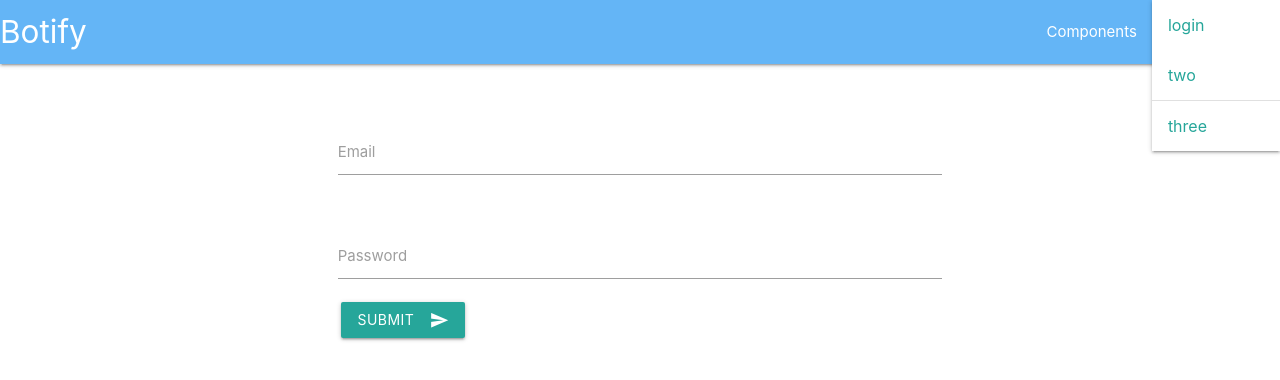
After one commit to squadran2003/botify, a Django app: page /users/login/ in a window 1280 px wide, after a click that opens the changed part. The commit adds this page. Shown: the top 380 px of the page. Run offline with Django 5.2, Linux system fonts and the light colour scheme.

Commit message:
added the ability to login and logout

```diff
--- a/botify/botify/settings.py
+++ b/botify/botify/settings.py
@@ -132,3 +132,5 @@ STATICFILES_DIRS = [
 DEFAULT_AUTO_FIELD = "django.db.models.BigAutoField"
 
 AUTH_USER_MODEL = "customusers.User"
+
+LOGOUT_REDIRECT_URL = "/"
--- a/botify/botify/urls.py
+++ b/botify/botify/urls.py
@@ -18,7 +18,13 @@ from django.contrib import admin
 from django.urls import path
 from .views import index
 
+from django.urls import include  # Import the include function
+
+from django.contrib.auth import views as auth_views  # Import the auth_views module
+from django.conf import settings  # Import the settings module
+
 urlpatterns = [
     path("admin/", admin.site.urls),
-    path("", index),
+    path("", index, name="home"),
+    path("users/", include("customusers.urls"), name="users"),
 ]
--- /dev/null
+++ b/botify/customusers/templates/login.html
@@ -0,0 +1,24 @@
+{% extends 'base.html' %}
+
+{% block content %}
+<div class="container">
+    <form  action="{% url 'login' %}" method="post" style="margin-top: 50px;">
+            {% csrf_token %}
+            <div class="row">
+                <div class="input-field col s12">
+                    <input id="email" name="email" type="email" class="validate">
+                    <label for="email">Email</label>
+                </div>
+            </div>
+            <div class="row">
+                <div class="input-field col s12">
+                <input id="password" type="password" name="password" class="validate">
+                <label for="password">Password</label>
+                </div>
+                <button class="btn waves-effect waves-light" style="margin-left: 15px" type="submit" name="action">Submit
+                    <i class="material-icons right">send</i>
+            </div>
+    </form>
+</div>
+
+{% endblock %}
--- /dev/null
+++ b/botify/customusers/urls.py
@@ -0,0 +1,7 @@
+from customusers.views import LoginView, LogoutView
+from django.urls import path
+
+urlpatterns = [
+    path('login/', LoginView.as_view(), name='login'),
+    path('logout/', LogoutView.as_view(), name='logout'),
+]
--- a/botify/customusers/views.py
+++ b/botify/customusers/views.py
@@ -1,3 +1,25 @@
 from django.shortcuts import render
+from django.views import View
+from django.contrib.auth import authenticate, login, logout
+from django.shortcuts import redirect
 
-# Create your views here.
+
+class LoginView(View):
+    def get(self, request):
+        return render(request, 'login.html')
+
+    def post(self, request):
+        user = authenticate(email=request.POST['email'], password=request.POST['password'])
+        if user:
+            # handle successful login
+            login(request, user)
+            return render(request, 'index.html')
+        else:
+            error = "Invalid email or password"
+            return render(request, 'login.html', {'error': error})
+
+
+class LogoutView(View):
+    def get(self, request):
+        logout(request)
+        return redirect('home')
--- a/botify/templates/nav.html
+++ b/botify/templates/nav.html
@@ -1,18 +1,21 @@
  <!-- Dropdown Structure -->
  <ul id="dropdown1" class="dropdown-content">
-    <li><a href="#!">one</a></li>
+    {% if user.is_authenticated %}
+    <li><a href="{% url 'logout' %}">logout</a></li>
+    {% else %}
+      <li><a href="{% url 'login' %}">login</a></li>
+    {% endif %}
     <li><a href="#!">two</a></li>
     <li class="divider"></li>
     <li><a href="#!">three</a></li>
   </ul>
   <nav>
     <div class="nav-wrapper">
-      <a href="#!" class="brand-logo">Botify</a>
+      <a href="/" class="brand-logo">Botify</a>
       <ul class="right hide-on-med-and-down">
-        <li><a href="sass.html">Sass</a></li>
         <li><a href="badges.html">Components</a></li>
         <!-- Dropdown Trigger -->
-        <li><a class="dropdown-trigger" href="#!" data-target="dropdown1">Dropdown<i class="material-icons right">arrow_drop_down</i></a></li>
+        <li><a class="dropdown-trigger" href="#!" data-target="dropdown1">Account<i class="material-icons right">arrow_drop_down</i></a></li>
       </ul>
     </div>
   </nav>
```
Also changed, not shown: botify/customusers/forms.py (added, +8 -0 lines).
